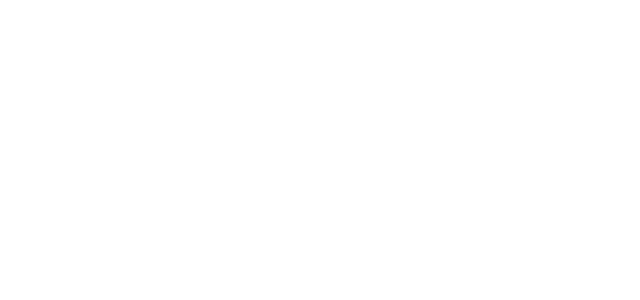
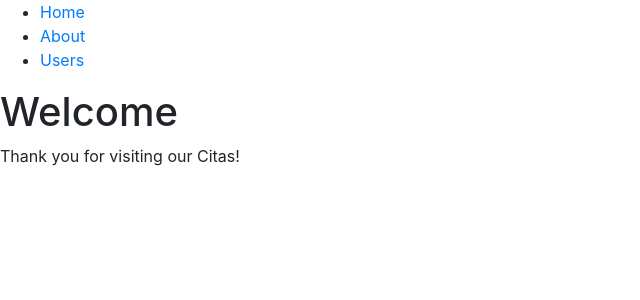
Before and after one commit to BZAMORA1998/ventas-react, a React (Create React App) app: page /home in a window 1280 px wide. Shown: the top 300 px of the page, without its empty margins (0-640 px from the left). Built offline with nearby package versions, Linux system fonts and the light colour scheme.

Commit message:
Se ajusta router

```diff
--- a/package.json
+++ b/package.json
@@ -8,8 +8,10 @@
     "@testing-library/user-event": "^12.8.3",
     "jquery": "^3.6.0",
     "react": "^17.0.2",
+    "react-browser-router": "^2.1.2",
     "react-dom": "^17.0.2",
-    "react-router-dom": "^5.2.1",
+    "react-router-dom": "^5.3.0",
+    "react-router-outlet": "^0.1.1",
     "react-scripts": "4.0.3",
     "web-vitals": "^1.1.2"
   },
--- a/src/App.js
+++ b/src/App.js
@@ -1,6 +1,7 @@
 import React from "react";
 import {BrowserRouter as Router,Switch,Route} from 'react-router-dom'
 import Login from "./componente/page/Login/Login";
+import Home from "./componente/page/home/Home";
 
 function App() {
 
@@ -9,6 +10,7 @@
       <Switch>
         <Route exact path="/" component={Login}></Route>
         <Route exact path="/login" component={Login}></Route>
+        <Route exact path="/home" component={Home}></Route>
       </Switch>
     </Router>
   );
--- a/src/componente/page/Login/Login.js
+++ b/src/componente/page/Login/Login.js
@@ -1,11 +1,13 @@
 import { Fragment, useState } from "react";
 import './Login.css';
 import Text from "../../util/text/Text";
+import { useHistory } from "react-router-dom";
 
 const Login=()=>{
 
     const [usuario, setUsuario] = useState('');
     const [contrasena, setContrasena] = useState('');
+    const history = useHistory();
 
     const handleUsuarioChange = (text)=>{
         setUsuario(text);
@@ -14,6 +16,10 @@
      const handleContrasenaChange = (text)=>{
         setContrasena(text);
      };
+
+     function routerHome() {
+        history.push("../home");
+      };
 
     return (
         <Fragment>
@@ -49,7 +55,7 @@
 
                                 </div>
                             </form>
-                            <button id="btn-ok" type="button" class="btn btn-primary w-100" >Inicie Sesión</button>
+                            <button onClick={routerHome}  id="btn-ok" type="button" class="btn btn-primary w-100" >Inicie Sesión</button>
                             <a className="mt-4 d-flex justify-content-end">Recuperar Contraseña</a>
                         </div>
                     </div>
--- /dev/null
+++ b/src/componente/page/home/Citas/Citas.js
@@ -0,0 +1,27 @@
+import { Fragment } from "react";
+
+const Citas=()=>{
+
+    function FancyBorder(props) {
+      return (
+        <div className={'FancyBorder FancyBorder-' + props.color}>
+          {props.children}
+        </div>
+      );
+    }
+
+    return (
+        <Fragment>
+            <FancyBorder color="blue">
+              <h1 className="Dialog-title">
+                Welcome
+              </h1>
+              <p className="Dialog-message">
+                Thank you for visiting our Citas!
+              </p>
+            </FancyBorder>
+        </Fragment>
+    );
+}
+
+export default Citas;
--- /dev/null
+++ b/src/componente/page/home/Clientes/Clientes.js
@@ -0,0 +1,27 @@
+import { Fragment } from "react";
+
+const Clientes=()=>{
+
+    function FancyBorder(props) {
+      return (
+        <div className={'FancyBorder FancyBorder-' + props.color}>
+          {props.children}
+        </div>
+      );
+    }
+
+    return (
+        <Fragment>
+            <FancyBorder color="blue">
+              <h1 className="Dialog-title">
+                Welcome
+              </h1>
+              <p className="Dialog-message">
+                Thank you for visiting our Clientes!
+              </p>
+            </FancyBorder>
+        </Fragment>
+    );
+}
+
+export default Clientes;
--- /dev/null
+++ b/src/componente/page/home/Home.js
@@ -0,0 +1,59 @@
+import React from "react";
+import {
+  BrowserRouter as Router,
+  Switch,
+  useRouteMatch,
+  Link
+} from "react-router-dom";
+import Citas from "./Citas/Citas";
+import Clientes from "./Clientes/Clientes";
+
+export default function App() {
+
+  let match = useRouteMatch();
+
+  return (
+    <Router>
+      <div>
+        <nav>
+          <ul>
+            <li>
+              <Link to={`${match.path}`}>Home</Link>
+            </li>
+            <li>
+              <Link to={`${match.path}/citas`}>About</Link>
+            </li>
+            <li>
+              <Link to={`${match.path}/clientes`}>Users</Link>
+            </li>
+          </ul>
+        </nav>
+
+        <Switch>
+          <Router exact path={`${match.path}/citas`}>
+            <Citas />
+          </Router>
+          <Router exact path={`${match.path}/clientes`}>
+            <Clientes/>
+          </Router>
+          <Router exact path={`${match.path}`}>
+            <Citas />
+          </Router>
+      </Switch>
+
+      </div>
+    </Router>
+  );
+}
+
+function Home() {
+  return <h2>Home</h2>;
+}
+
+function About() {
+  return <h2>About</h2>;
+}
+
+function Users() {
+  return <h2>Users</h2>;
+}
--- a/src/componente/util/text/Text.js
+++ b/src/componente/util/text/Text.js
@@ -1,7 +1,6 @@
 import { Fragment } from "react";
 import './Text.css';
 import $ from 'jquery';
-import { useState } from 'react';
 
 const Text=({typeInput,label,id,icon,text,setText})=>{
 
```
Also changed, not shown: 1 other file (tests, documents, lock files or other folders).
